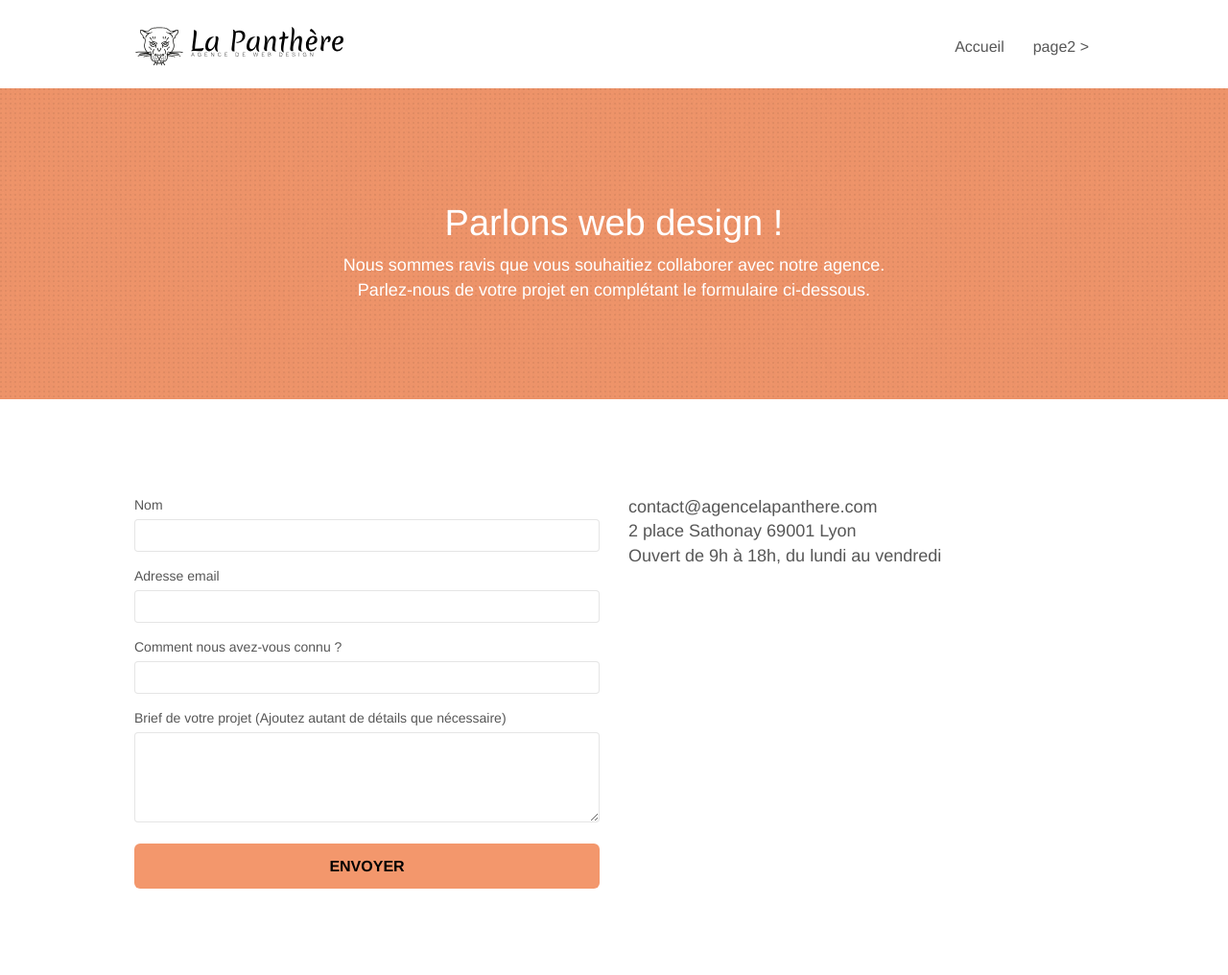
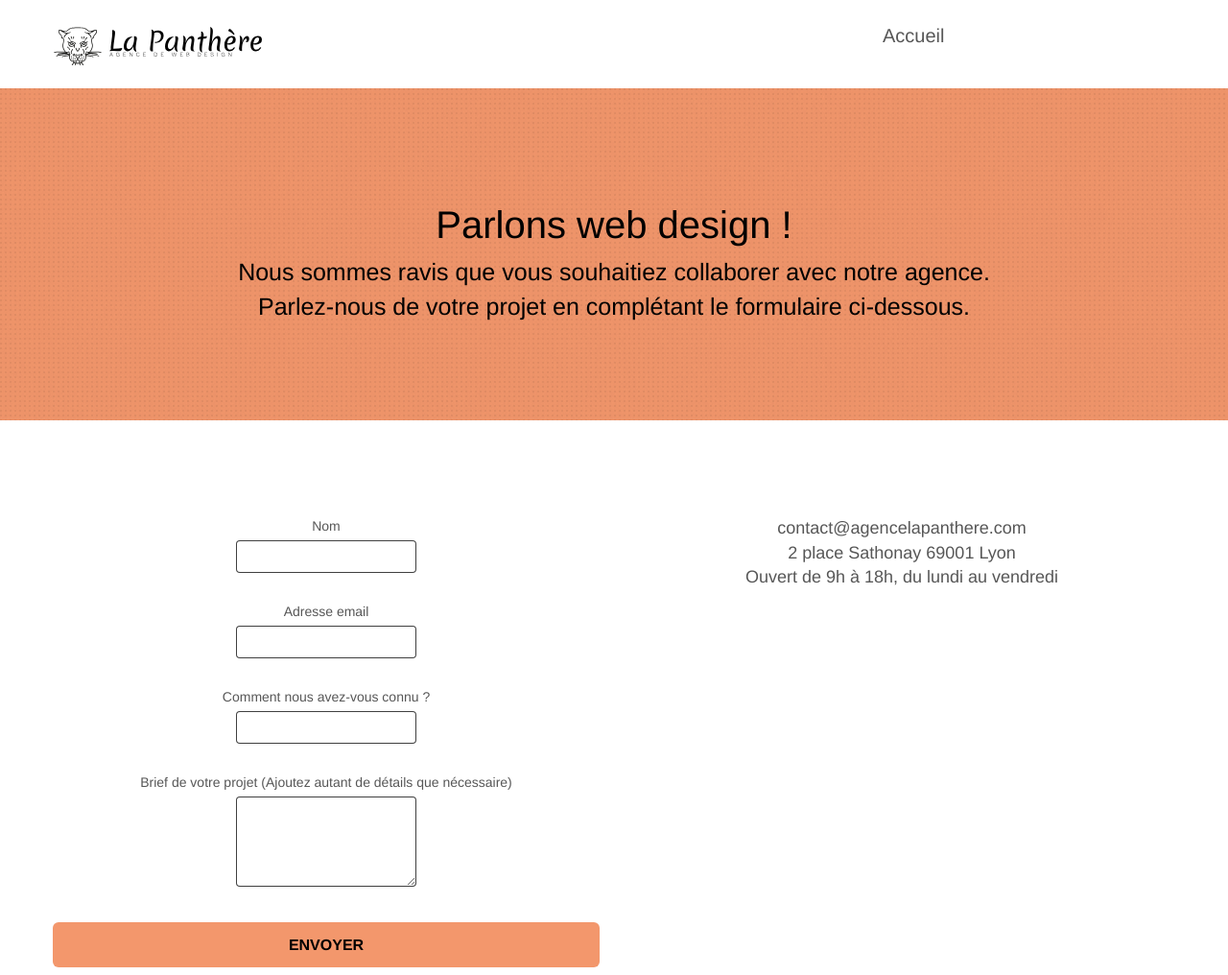
Before and after one commit to TedjaniBetta/La-Panthere, a plain HTML site: page contact.html in a window 1280 px wide. Shown: the top 1016 px of the page at 96% size. Drawn offline with nearby package versions, Linux system fonts and the light colour scheme; files that its build step writes are made by us from their sources; a script that the page names is missing.

Commit message:
Modif apporté page contact

```diff
--- a/contact.html
+++ b/contact.html
@@ -3,8 +3,8 @@
 <head>
 
     <meta charset="utf-8">
-    <meta name="keywords" content="">
-    <meta name="description" content="">
+    <meta name="keywords" content="seo, google, site web, site internet, agence design paris, agence design lyon, agence, design,web design,agence web design,web design lyon,agence de web design a lyon,web design agence,agence à lyon">
+    <meta name="description" content="Contactez les équipes de La Panthère">
     <meta name="viewport" content="width=device-width, initial-scale=1.0, viewport-fit=cover">
     <link rel="shortcut icon" type="image/png" href="favicon.jpg">
 
@@ -19,7 +19,7 @@
 	<script src="./js/blocs.min.js"></script>
 	<script src="./js/jqBootstrapValidation.js"></script>
 	<script src="./js/formHandler.js"></script>
-    <title>page2</title>
+    <title>Acceuil Contact</title>
 
 
 <!-- Analytics -->
@@ -39,18 +39,12 @@
 			<div class="navbar-header">
 				<a class="navbar-brand" href="index.html"><img src="img/agence-la-panthere-monochrome.svg" alt="atlanta web design logo" height="40" /></a>
 				<button id="nav-toggle" type="button" class="ui-navbar-toggle navbar-toggle" data-toggle="collapse" data-target=".navbar-1">
-					<span class="sr-only">Toggle navigation</span><span class="icon-bar"></span><span class="icon-bar"></span><span class="icon-bar"></span>
 				</button>
 			</div>
 			<div class="collapse navbar-collapse navbar-1 special-dropdown-nav">
 				<ul class="site-navigation nav navbar-nav">
 					<li>
 						<a href="index.html">Accueil</a>
-					</li>
-					<li>
-					</li>
-					<li>
-						<a href="page2.html">page2 &gt;</a>
 					</li>
 				</ul>
 			</div>
@@ -64,10 +58,10 @@
 	<div class="container bloc-lg">
 		<div class="row">
 			<div class="col-sm-12">
-				<h1 class="text-center hero-bloc-text tc-white">
+				<h1 class="text-center hero-bloc-text tcc-white">
 					Parlons web design !
 				</h1>
-				<p class="text-center mg-lg tc-white tight-width-whitespace">
+				<p class="text-center mg-lg tcc-white tight-width-whitespace">
 					Nous sommes ravis que vous souhaitiez collaborer avec notre agence.<br>
 					Parlez-nous de votre projet en complétant le formulaire ci-dessous.
 				</p>
@@ -79,8 +73,8 @@
 
 <!-- bloc-7 -->
 <div class="bloc bgc-white l-bloc" id="bloc-7">
-	<div class="container bloc-lg">
-		<div class="row">
+	<div class="container bloc-lg place">
+		<div class="row width">
 			<div class="col-sm-6">
 				<form id="form_1" novalidate success-msg="Your message has been sent." fail-msg="Sorry it seems that our mail server is not responding, Sorry for the inconvenience!">
 					<div class="form-group">
@@ -131,7 +125,7 @@
 	<div class="container bloc-sm">
 		<div class="row">
 			<div class="col-sm-12">
-				<p class="text-center white">
+				<p class="text-center white place">
 					Agence La Panthère - Agence web basée à Lyon.<br>
 				</p>
 				<div class="row row-no-gutters social">
--- a/style.css
+++ b/style.css
@@ -1,5 +1,5 @@
 body {
-    margin: 0;
+    margin: 0 auto;
     padding: 0;
     background: #FFF;
     overflow-x: hidden;
@@ -28,7 +28,7 @@ a:hover {
 }
 
 .bloc {
-    width: 100%;
+
     clear: both;
     background: 50% 50% no-repeat;
     padding: 0 50px;
@@ -318,7 +318,6 @@ a:hover {
 
 .navbar .nav {
     padding-top: 2px;
-    margin-right: -16px;
     float: right;
     z-index: 1;
 }
@@ -326,7 +325,13 @@ a:hover {
 .nav > li {
     float: left;
     margin-top: 4px;
-    font-size: 16px;
+    font-size: 20px;
+    transition: 1s;
+    list-style-type: none;
+}
+
+.nav li:hover {
+    transform: scale(1.3);
 }
 
 .navbar-nav .open .dropdown-menu > li > a {
@@ -336,6 +341,10 @@ a:hover {
 .nav > li a:hover,
 .nav > li a:focus {
     background: transparent;
+}
+
+.nav > li > a {
+    text-decoration: none;
 }
 
 .navbar-toggle {
@@ -366,8 +375,8 @@ a:hover {
 @media (min-width: 768px) {
     .site-navigation {
         position: absolute;
-        top: 50%;
-        right: 20px;
+        top: 25%;
+        right: 20%;
         transform: translate(0, -50%);
         -webkit-transform: translateY(-50%);
     }
@@ -507,8 +516,10 @@ button {
 }
 
 .form-control {
-    border-color: rgba(0, 0, 0, .1);
+    border-color: rgb(0 0 0 / 75%);
     box-shadow: none;
+    width: 33%;
+    margin: 0 auto;
 }
 
 .scrollToTop {
@@ -656,11 +667,12 @@ a {
 }
 
 .container {
-    max-width: 1000px;
+    max-width: 100%;
 }
 
 .hero-bloc-text {
-    font-size: 38px;
+    font-size: 40px;
+    text-align: center;
 }
 
 .hero-bloc-text-sub {
@@ -682,8 +694,10 @@ p {
 }
 
 .tight-width-whitespace {
-    max-width: 600px;
+    max-width: 100%;
     margin: auto auto auto auto;
+    text-align: center;
+    font-size: 25px;
 }
 
 .h1 {
@@ -1085,3 +1099,17 @@ h4 {
     color: #cccccc;
     font-size: 1px;
 }
+
+.form-group {
+    margin-bottom: 15px;
+    display: flex;
+    flex-direction: column;
+}
+
+.tcc-white {
+    color: #000000 !important;
+}
+
+.place {
+    text-align: center;
+}
```
Also changed, not shown: index.html (+1 -1 lines), img/agence-la-panthere-monochrome.webp (added), img/agence-la-panthere.svg.webp (added).
